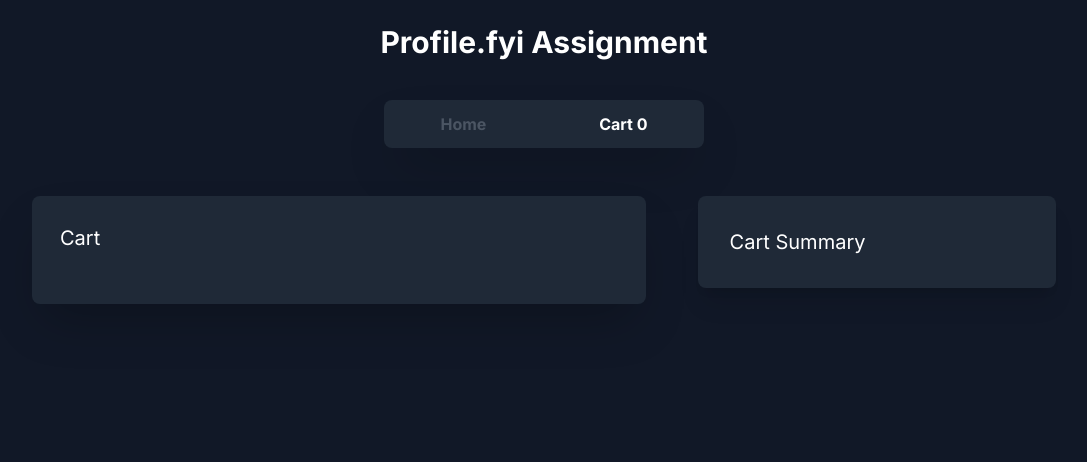
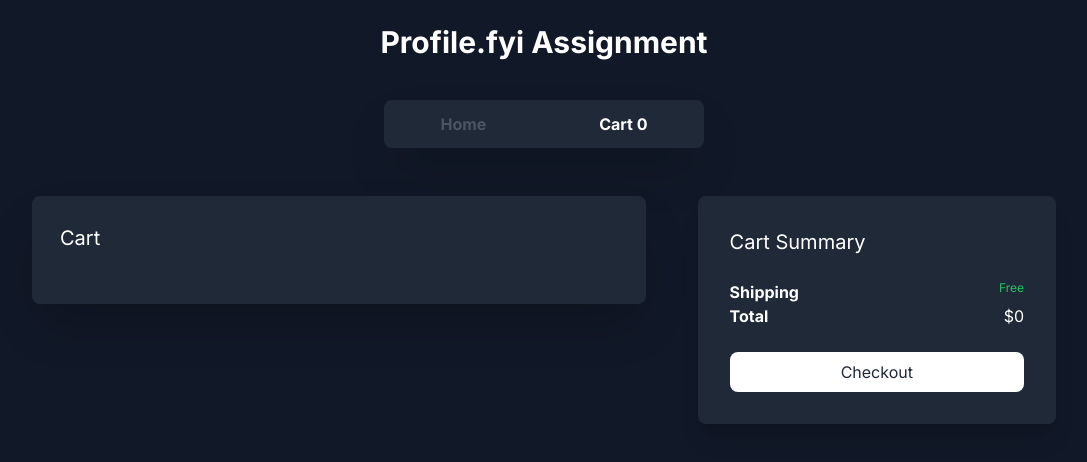
Before and after one commit to metaladmiral/profile.fyi-assign, a Next.js app: page /cart in a window 1280 px wide. Shown: the top 462 px of the page, without its empty margins (96-1183 px from the left). Built offline with nearby package versions, Linux system fonts and the light colour scheme.

Commit message:
Feat: added cart summary component

```diff
--- a/src/app/cart/page.tsx
+++ b/src/app/cart/page.tsx
@@ -1,6 +1,7 @@
 "use client";
 import Header from "@/components/header";
 import CartItems from "@/components/cart/cartItems";
+import CartSummary from "@/components/cart/cartSummary";
 
 export default function Page() {
   return (
@@ -18,6 +19,14 @@ export default function Page() {
         </div>
         <div className=" w-[35%] bg-gray-800 h-auto shadow-xl rounded-lg top-0 absolute right-0 p-8">
           <h1 className="text-white text-xl">Cart Summary</h1>
+          <br />
+          <div className="text-white">
+            <CartSummary />
+            <br />
+            <button className="bg-white text-gray-800 w-full p-2 rounded-lg">
+              Checkout
+            </button>
+          </div>
         </div>
       </div>
     </>
--- /dev/null
+++ b/src/components/cart/cartSummary.tsx
@@ -0,0 +1,38 @@
+import { products } from "@/products";
+import { Product } from "@/types";
+import { useAppSelector } from "@/redux/hooks";
+import { selectItems } from "@/redux/cart/cartSlice";
+
+export default function CartSummary() {
+  const items = useAppSelector(selectItems);
+
+  const renderCartSummary = Object.values(items).map((item) => (
+    <div className="flex justify-between mt-2 mb-2" key={item.id}>
+      <div className="block">
+        <p className="font-bold">{products[item.id - 1].title}</p>
+        <p className="text-xs">Quantity: {item.quantity}</p>
+      </div>
+      <span>${products[item.id - 1].price * item.quantity}</span>
+    </div>
+  ));
+
+  let totalCartPrice = 0;
+  for (const item in items) {
+    const productDetails = products[items[item].id - 1] as Product;
+    totalCartPrice += productDetails.price * items[item].quantity;
+  }
+
+  return (
+    <>
+      {renderCartSummary}
+      <div className="flex justify-between">
+        <span className="font-bold">Shipping</span>
+        <span className="text-xs text-green-500">Free</span>
+      </div>
+      <div className="flex justify-between">
+        <span className="font-bold">Total</span>
+        <span>${totalCartPrice}</span>
+      </div>
+    </>
+  );
+}
```
